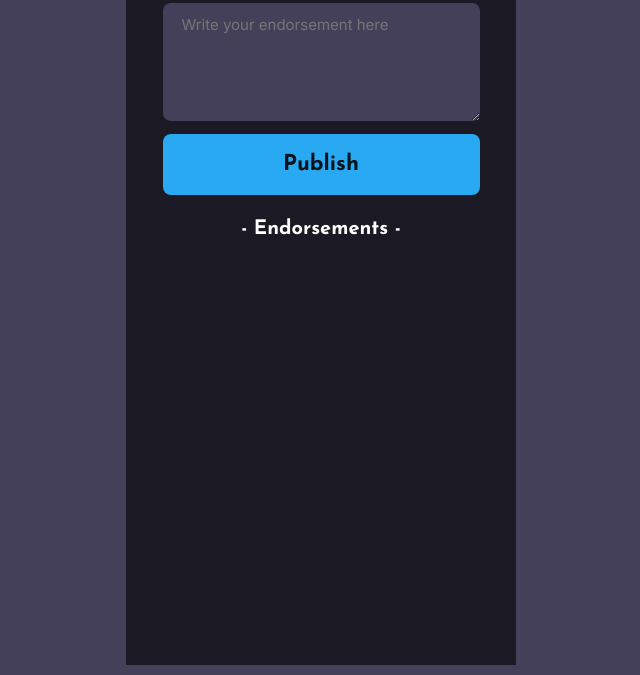
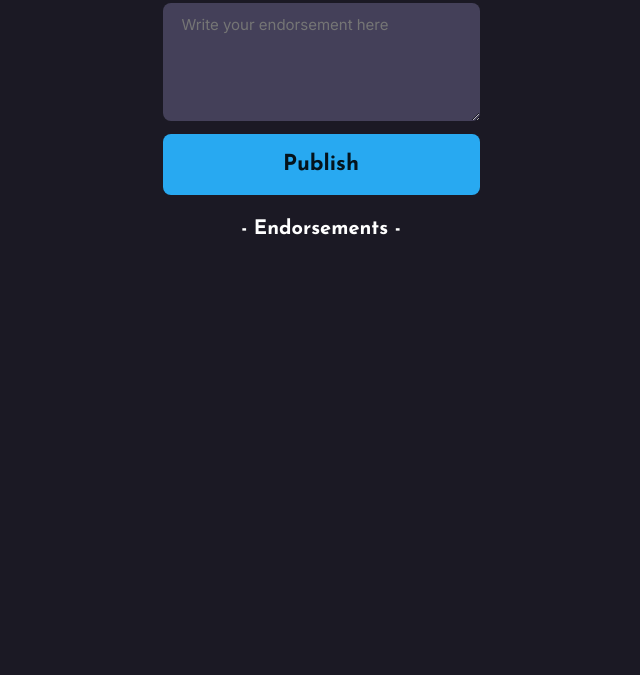
Before and after one commit to AbuSid04/the-champions, a plain HTML site: page index.html in a window 1280 px wide. Shown: the part 209-884 px from the top of the page, without its empty margins (319-959 px from the left). Drawn offline with Linux system fonts and the light colour scheme; no server answers.

Commit message:
2nd commit
changed background color

```diff
--- a/index.css
+++ b/index.css
@@ -3,7 +3,7 @@ body{
     user-select: none;
     font-family: 'Inter', sans-serif;
     font-family: 'Josefin Sans', sans-serif;
-    background: #444059;
+    background: #1B1924;
 }
 
 .container {
```
